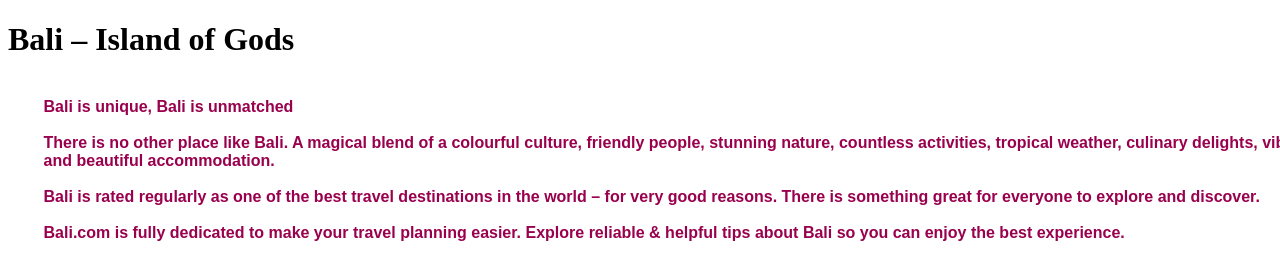
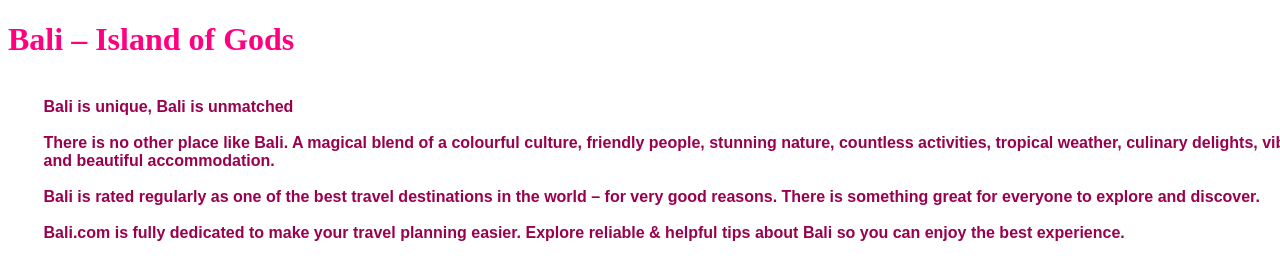
Before and after one commit to nehapansare/icp8.0-css-ass-12, a plain HTML site: page index.html in a window 1280 px wide. Shown: the top 280 px of the page. Drawn offline with Linux system fonts and the light colour scheme.

Commit message:
Document css added

```diff
--- a/index.html
+++ b/index.html
@@ -2,6 +2,12 @@
 <html lang="en">
 <head>
     <title>Document</title>
+    <style>
+        h1{
+            color: 	 #ff0080;
+        }
+    </style>
+
 </head>
 <body>
     <h1>Bali – Island of Gods</h1>
```
